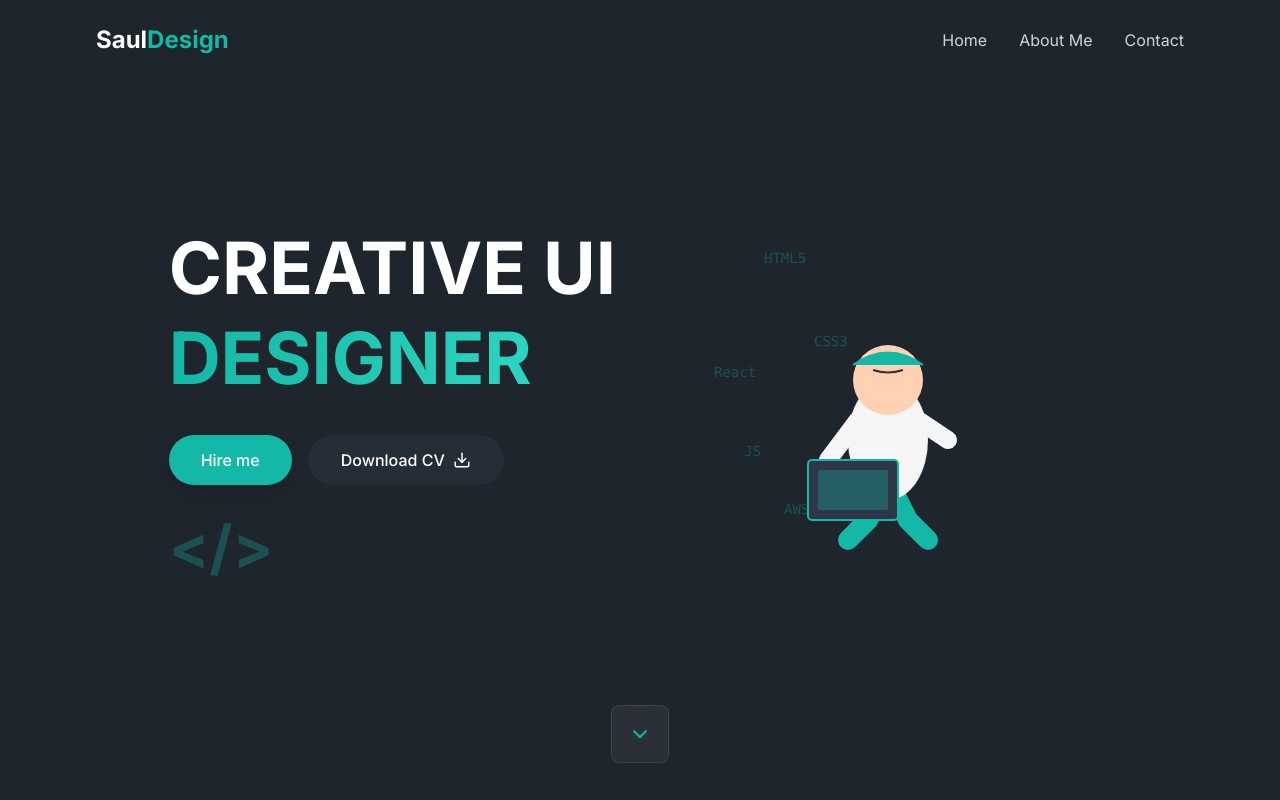
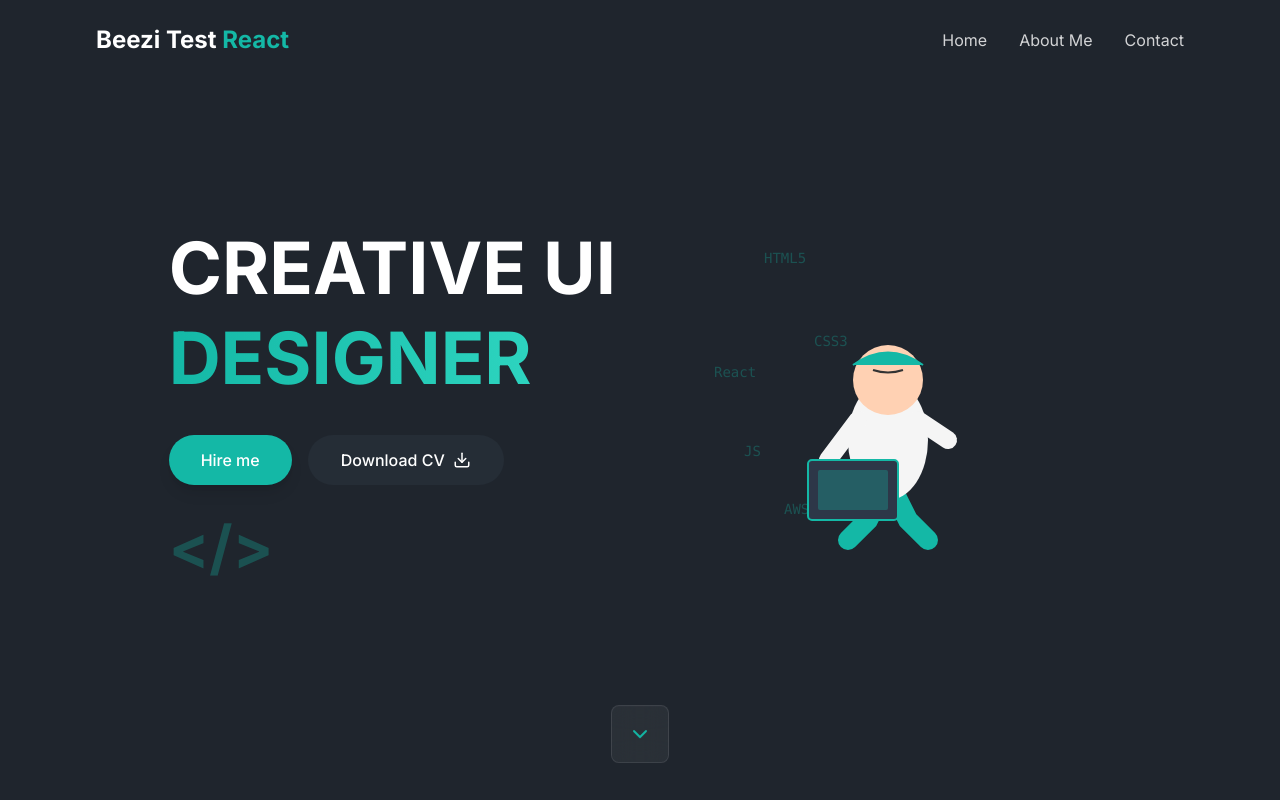
Before and after one commit to test-007-jira-merely/project, a Next.js app: page / in a window 1280 px wide. Shown: the top 800 px of the page. Built offline with nearby package versions, Linux system fonts and the light colour scheme.

Commit message:
feat: change text
SCRUM-482

```diff
--- a/components/Header.tsx
+++ b/components/Header.tsx
@@ -39,7 +39,7 @@ export default function Header() {
             className="text-2xl font-bold cursor-pointer"
             onClick={() => scrollToSection('home')}
           >
-            Saul<span className="text-teal">Design</span>
+            Beezi Test <span className="text-teal">React</span>
           </motion.div>
 
           {/* Navigation Menu */}
```
